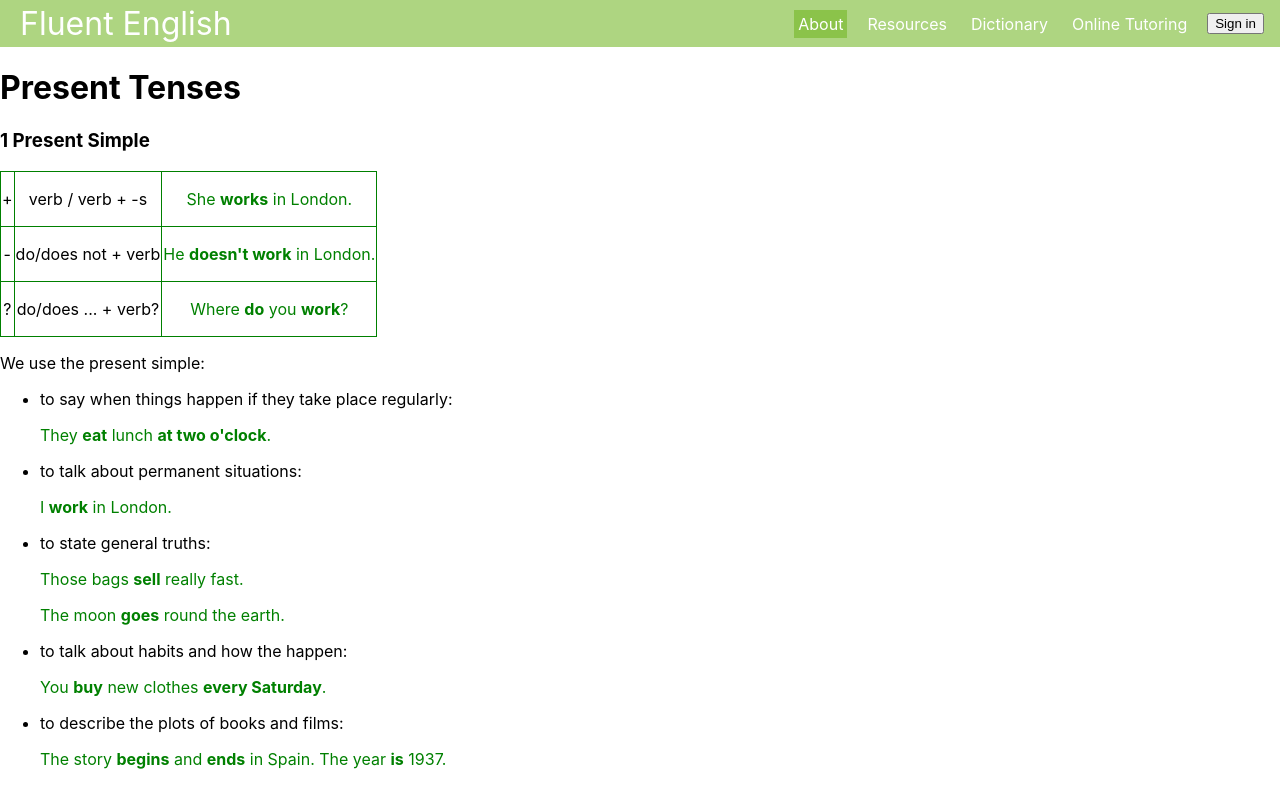
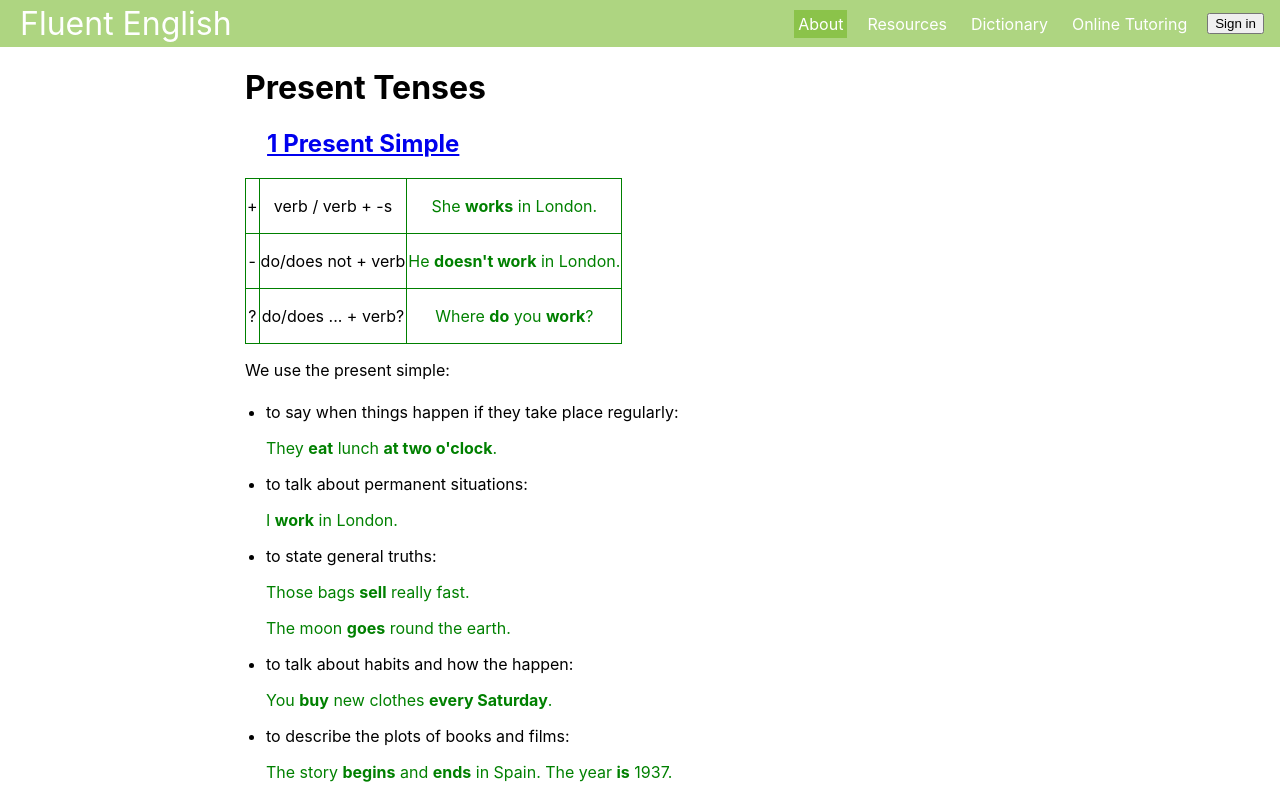
Before and after one commit to asharokhin/english-learning-app, a React (Create React App) app in the folder frontend/: page /resources/grammar/present-tense in a window 1280 px wide. Shown: the top 800 px of the page. Built offline with nearby package versions, Linux system fonts and the light colour scheme.

Commit message:
Edit Present tenses page styling

```diff
--- a/frontend/src/pages/PresentTenses.jsx
+++ b/frontend/src/pages/PresentTenses.jsx
@@ -4,9 +4,25 @@ import styles from "./PresentTenses.module.css";
 
 const PresentTenses = () => {
   return (
+    <div className={styles["page-wrapper"]}>
+      <div className={[styles.page, styles.page_inner_padding]}>
+        <div className={styles.page__inner} style={{ "padding-left": "50px" }}>
+          <main className={`${styles.main} ${styles["main_width-limit"]}`}>
+            <header className={styles.main__header}>
+              <h1>Present Tenses</h1>
+            </header>
+            <div className={styles.content}>
+              <article className={styles.formatted}>
                 <div>
-      <h1>Present Tenses</h1>
-      <h3>1 Present Simple</h3>
+                  <h2>
+                    <a
+                      className={styles.main__anchor}
+                      name="present-simple"
+                      href="#present-simple"
+                    >
+                      1 Present Simple
+                    </a>
+                  </h2>
                   <table>
                     <tbody>
                       <tr>
@@ -41,10 +57,12 @@ const PresentTenses = () => {
                   <p>We use the present simple:</p>
                   <ul>
                     <li>
-          <p>to say when things happen if they take place regularly:</p>
+                      <p>
+                        to say when things happen if they take place regularly:
+                      </p>
                       <p className={styles.example}>
-            They <strong>eat</strong> lunch <strong>at two o&apos;clock</strong>
-            .
+                        They <strong>eat</strong> lunch{" "}
+                        <strong>at two o&apos;clock</strong>.
                       </p>
                     </li>
                     <li>
@@ -65,15 +83,16 @@ const PresentTenses = () => {
                     <li>
                       <p>to talk about habits and how the happen:</p>
                       <p className={styles.example}>
-            You <strong>buy</strong> new clothes <strong>every Saturday</strong>
-            .
+                        You <strong>buy</strong> new clothes{" "}
+                        <strong>every Saturday</strong>.
                       </p>
                     </li>
                     <li>
                       <p>to describe the plots of books and films:</p>
                       <p className={styles.example}>
-            The story <strong>begins</strong> and <strong>ends</strong> in
-            Spain. The year <strong>is</strong> 1937.
+                        The story <strong>begins</strong> and{" "}
+                        <strong>ends</strong> in Spain. The year{" "}
+                        <strong>is</strong> 1937.
                       </p>
                     </li>
                   </ul>
@@ -87,7 +106,8 @@ const PresentTenses = () => {
                         <td>
                           <p className={styles.example}>
                             He
-                <strong>&apos;s working</strong> in London this week.
+                            <strong>&apos;s working</strong> in London this
+                            week.
                           </p>
                         </td>
                       </tr>
@@ -97,7 +117,8 @@ const PresentTenses = () => {
                         <td>
                           <p className={styles.example}>
                             {" "}
-                I<strong>&apos;m not working</strong> in London this week.
+                            I<strong>&apos;m not working</strong> in London this
+                            week.
                           </p>
                         </td>
                       </tr>
@@ -106,8 +127,8 @@ const PresentTenses = () => {
                         <td>am/is/are … + verb + -ing?</td>
                         <td>
                           <p className={styles.example}>
-                <strong>Are</strong> you <strong>working</strong> in London this
-                week?
+                            <strong>Are</strong> you <strong>working</strong> in
+                            London this week?
                           </p>
                         </td>
                       </tr>
@@ -121,13 +142,14 @@ const PresentTenses = () => {
                         I<strong>&apos;m wearing</strong> a pair of old jeans.
                       </p>
                       <p className={styles.example}>
-            I<strong>&apos;m looking</strong> at a blue bag right now.
+                        I<strong>&apos;m looking</strong> at a blue bag right
+                        now.
                       </p>
                     </li>
                     <li>
                       <p>
-            to suggest that an action is temporary, often with words like now,
-            at the moment, at present or just:
+                        to suggest that an action is temporary, often with words
+                        like now, at the moment, at present or just:
                       </p>
                       <p className={styles.example}>
                         They
@@ -142,8 +164,8 @@ const PresentTenses = () => {
                     </li>
                     <li>
                       <p>
-            for an action around the time of speaking, which has begun but is
-            not finished:
+                        for an action around the time of speaking, which has
+                        begun but is not finished:
                       </p>
                       <p className={styles.example}>
                         I<strong>&apos;m cleaning</strong> my room.
@@ -151,16 +173,19 @@ const PresentTenses = () => {
 
                       <p>
                         <span className={styles.example}>
-              I<strong>&apos;m looking</strong> round the shops.&nbsp;
+                          I<strong>&apos;m looking</strong> round the
+                          shops.&nbsp;
                         </span>
-            (Millie isn&apos;t looking round at this moment – she has stopped to
-            talk to Lisa – but she plans to continue looking round later.)
+                        (Millie isn&apos;t looking round at this moment – she
+                        has stopped to talk to Lisa – but she plans to continue
+                        looking round later.)
                       </p>
                     </li>
                     <li>
                       <p>for changing or developing situations:</p>
                       <p className={styles.example}>
-            Navy blue bags <strong>are getting</strong> really fashionable.
+                        Navy blue bags <strong>are getting</strong> really
+                        fashionable.
                       </p>
                       <p className={styles.example}>
                         The Earth&apos;s temperature <strong>is rising</strong>.
@@ -168,8 +193,8 @@ const PresentTenses = () => {
                     </li>
                     <li>
                       <p>
-            with a word like <em>always</em> or <em>continually</em> if we want
-            to criticise or complain:
+                        with a word like <em>always</em> or <em>continually</em>{" "}
+                        if we want to criticise or complain:
                       </p>
                       <p>
                         <span className={styles.example}>
@@ -181,25 +206,27 @@ const PresentTenses = () => {
                       </p>
                       <p className={styles.example}>
                         He
-            <strong>&apos;s always complaining</strong> about things.
+                        <strong>&apos;s always complaining</strong> about
+                        things.
                       </p>
                     </li>
                     <li>
                       <p>
-            with <em>always</em> when something unexpected happens several
-            times:
+                        with <em>always</em> when something unexpected happens
+                        several times:
                       </p>
                       <p className={styles.example}>
-            I<strong>&apos;m always meeting</strong> my neighbour John near the
-            station. I guess he works somewhere near there.
+                        I<strong>&apos;m always meeting</strong> my neighbour
+                        John near the station. I guess he works somewhere near
+                        there.
                       </p>
                     </li>
                   </ul>
                   <h3>3 State verbs</h3>
                   <p>
-        These verbs are nearly always used in a simple rather than a continuous
-        tense. They are mostly about thoughts, feelings, belonging and the
-        senses:
+                    These verbs are nearly always used in a simple rather than a
+                    continuous tense. They are mostly about thoughts, feelings,
+                    belonging and the senses:
                   </p>
                   <p>
                     {" "}
@@ -209,8 +236,10 @@ const PresentTenses = () => {
                     (<strong>not</strong> <s>you are wanting to</s>)
                   </p>
                   <p>
-        <span className={styles.example}>You don’t deserve to hear it.</span> (
-        <strong>not</strong> <s>you aren&apos;t deserving to</s>)
+                    <span className={styles.example}>
+                      You don’t deserve to hear it.
+                    </span>{" "}
+                    (<strong>not</strong> <s>you aren&apos;t deserving to</s>)
                   </p>
                   <p>The following are some important state verbs:</p>
                   <ul>
@@ -218,8 +247,8 @@ const PresentTenses = () => {
                       <p>
                         thoughts:{" "}
                         <em>
-              believe, know, mean, realise, recognise, remember, suppose,
-              understand, feel
+                          believe, know, mean, realise, recognise, remember,
+                          suppose, understand, feel
                         </em>{" "}
                         (= believe), <em>think</em> (= believe):
                       </p>
@@ -234,23 +263,27 @@ const PresentTenses = () => {
                       <p>
                         feelings:{" "}
                         <em>
-              adore, dislike, despise, hate, like, love, want, wish, prefer
+                          adore, dislike, despise, hate, like, love, want, wish,
+                          prefer
                         </em>
                         :
                       </p>
                       <p className={styles.example}>
-            They <strong>despise</strong> me because of the way I&apos;m living.
+                        They <strong>despise</strong> me because of the way
+                        I&apos;m living.
                       </p>
                     </li>
                     <li>
                       <p>
-            belonging: <em>belong, have</em> (= possess), <em>own, possess:</em>
+                        belonging: <em>belong, have</em> (= possess),{" "}
+                        <em>own, possess:</em>
                       </p>
                       <p className={styles.example}>
                         It <strong>belongs</strong> to my father.
                       </p>
                       <p className={styles.example}>
-            The manager <strong>has</strong> the biggest company car.
+                        The manager <strong>has</strong> the biggest company
+                        car.
                       </p>
                     </li>
                     <li>
@@ -261,16 +294,16 @@ const PresentTenses = () => {
                         This sauce <strong>tastes</strong> great.
                       </p>
                       <p className={styles.example}>
-            I <strong>hear</strong> what you&apos;re saying to me, but I
-            don&apos;t agree.
+                        I <strong>hear</strong> what you&apos;re saying to me,
+                        but I don&apos;t agree.
                       </p>
                       <p className={styles.example}>
-            <strong>Do</strong> you <strong>see</strong> anything you want to
-            buy here?
+                        <strong>Do</strong> you <strong>see</strong> anything
+                        you want to buy here?
                       </p>
                       <p>
-            We use <em>can</em> with these verbs to show we are talking about
-            this moment:
+                        We use <em>can</em> with these verbs to show we are
+                        talking about this moment:
                       </p>
                       <p className={styles.example}>
                         I <strong>can see</strong> you&apos;re tired.
@@ -281,8 +314,9 @@ const PresentTenses = () => {
                     </li>
                     <li>
                       <p>
-            other state verbs: <em>need, contain, deserve, fit, seem, look</em>{" "}
-            (= seem), <em>look like, matter, weigh</em>:{" "}
+                        other state verbs:{" "}
+                        <em>need, contain, deserve, fit, seem, look</em> (=
+                        seem), <em>look like, matter, weigh</em>:{" "}
                       </p>
                       <p className={styles.example}>
                         This medicine <strong>contains</strong> aspirin.
@@ -293,32 +327,34 @@ const PresentTenses = () => {
                     </li>
                   </ul>
                   <p>
-        <em>Think</em> is not a state verb when it refers to what someone is
-        doing, not what they believe:
+                    <em>Think</em> is not a state verb when it refers to what
+                    someone is doing, not what they believe:
                   </p>
                   <p className={styles.example}>
                     I<strong>&apos;m thinking</strong> about my holiday.
                   </p>
                   <p>
-        <em>Have</em> can be continuous when it does not mean `possess`:
+                    <em>Have</em> can be continuous when it does not mean
+                    `possess`:
                   </p>
                   <p className={styles.example}>
-        Steve <strong>is having</strong> a difficult time at college this term.
+                    Steve <strong>is having</strong> a difficult time at college
+                    this term.
                   </p>
                   <p className={styles.example}>
-        Can I phone you back later? We<strong>&apos;re having</strong> lunch
-        right now.
+                    Can I phone you back later? We
+                    <strong>&apos;re having</strong> lunch right now.
                   </p>
                   <p>
-        <em>Taste</em> and <em>smell</em> can be continuous when they refer to
-        what someone is doing:
+                    <em>Taste</em> and <em>smell</em> can be continuous when
+                    they refer to what someone is doing:
                   </p>
                   <p className={styles.example}>
                     I<strong>&apos;m tasting</strong> the sauce.
                   </p>
                   <p>
-        <em>Listen to, watch</em> and <em>look</em> at are not state verbs and
-        can be continuous:
+                    <em>Listen to, watch</em> and <em>look</em> at are not state
+                    verbs and can be continuous:
                   </p>
                   <p className={styles.example}>
                     We<strong>&apos;re listening</strong> to music and Diane{" "}
@@ -328,12 +364,13 @@ const PresentTenses = () => {
                     <em>See</em> can be continuous when it means `meet with`:
                   </p>
                   <p className={styles.example}>
-        Lara&apos;s at the medical centre. She<strong>&apos;s seeing</strong> a
-        doctor about her sore throat.
+                    Lara&apos;s at the medical centre. She
+                    <strong>&apos;s seeing</strong> a doctor about her sore
+                    throat.
                   </p>
                   <p>
-        <em>Weight</em> can be continuous when it refers to what someone is
-        doing:
+                    <em>Weight</em> can be continuous when it refers to what
+                    someone is doing:
                   </p>
                   <p className={styles.example}>
                     The shop assistant <strong>is weighing</strong> the cheese.
@@ -342,29 +379,39 @@ const PresentTenses = () => {
                     4 The verb <em>to be</em>
                   </h3>
                   <p>
-        The verb <em>to be</em> is nearly always used in a simple rather than a
-        continuous tense. When it is continuous it emphasises that a situation
-        is temporary. It often describes a person&apos;s behaviour:
+                    The verb <em>to be</em> is nearly always used in a simple
+                    rather than a continuous tense. When it is continuous it
+                    emphasises that a situation is temporary. It often describes
+                    a person&apos;s behaviour:
                   </p>
                   <p>
                     <span className={styles.example}>
                       You<strong>&apos;re being</strong> so impatient!
                     </span>{" "}
-        (Millie doesn’t believe that Lisa is normally an impatient person.)
+                    (Millie doesn’t believe that Lisa is normally an impatient
+                    person.)
                   </p>
                   <p className={styles.example}>
-        My brother <strong>is being</strong> very nice to me this week. I wonder
-        what he wants!
+                    My brother <strong>is being</strong> very nice to me this
+                    week. I wonder what he wants!
                   </p>
                   <p className={styles.example}>
-        Francis is filling in a form online, so we<strong>&apos;re</strong> all{" "}
-        <strong>being</strong> quiet as we don&apos;t want him to make any
-        mistakes.
+                    Francis is filling in a form online, so we
+                    <strong>&apos;re</strong> all <strong>being</strong> quiet
+                    as we don&apos;t want him to make any mistakes.
                   </p>
                   <hr />
+                </div>
+              </article>
+              <div className="exercises">
                 <Link to="./exercises" state={{ exId: "pt" }}>
                   Exercises
                 </Link>
+              </div>
+            </div>
+          </main>
+        </div>
+      </div>
     </div>
   );
 };
--- a/frontend/src/pages/PresentTenses.module.css
+++ b/frontend/src/pages/PresentTenses.module.css
@@ -1,18 +1,120 @@
-* {
-    box-sizing: border-box;
-    align-items: center;
+html {
+  height: 100%;
 }
+
+body {
+  font: BlinkMacSystemFont, -apple-system, Segoe UI, Roboto, Helvetica,
+    Arial, sans-serif;
+  margin: 0;
+}
+
 .example {
   color: green;
-
 }
-.inl{
+.inl {
   display: inline;
 }
 
 table,
 td {
-    border: 1px solid green;
-    border-collapse:collapse;
-    text-align:center;
+  border: 1px solid green;
+  border-collapse: collapse;
+  text-align: center;
 }
+
+.page__inner {
+  margin: 0;
+  padding: 0 10px;
+}
+
+.page-wrapper {
+  min-height: 100%;
+  margin-bottom: -100px;
+}
+
+.page-wrapper:after {
+  content: "";
+  display: block;
+  z-index: -1;
+  height: 100px;
+}
+
+.page {
+  position: relative;
+  z-index: 0;
+  padding: 0;
+}
+
+.page__inner {
+  padding: 0 40px;
+}
+
+.main {
+  margin: auto;
+  padding: 0 0 35px;
+  content: "";
+  display: table;
+}
+
+.main__anchor {
+  outline:0
+ }
+ /* .main__anchor::before {
+  position:absolute;
+  right:100%;
+  width:30px;
+  text-align:left;
+  outline:0;
+  color: red;
+  font-size:90%;
+  line-height:inherit;
+  font-weight:400;
+  opacity:0;
+  transition:opacity .2s;
+  content: "♥";
+ } */
+
+ .main__anchor::before {
+  font-size:90%;
+  line-height:inherit;
+  content: "♥";
+  opacity:0;
+
+ }
+ .main__anchor:hover::before {
+  transition:opacity .2s;
+  opacity:1;
+ }
+
+.main_width-limit {
+  max-width: 800px;
+}
+
+article {
+  display: block;
+}
+
+.formatted {
+  color: var(--foregroundDefault);
+}
+
+.formatted ol,
+.formatted ul {
+  padding-left: 21px;
+  margin: 22px 0;
+}
+.formatted ol > li,
+.formatted ul > li {
+  margin: 0.3em 0;
+}
+.formatted ol + p,
+.formatted ul + p {
+  margin-top: 12px;
+}
+.formatted ol ol,
+.formatted ol ul,
+.formatted ul ol,
+.formatted ul ul {
+  margin-top: 0;
+  margin-bottom: 0;
+}
```
Lines whose indentation alone changed are shown as unchanged.
